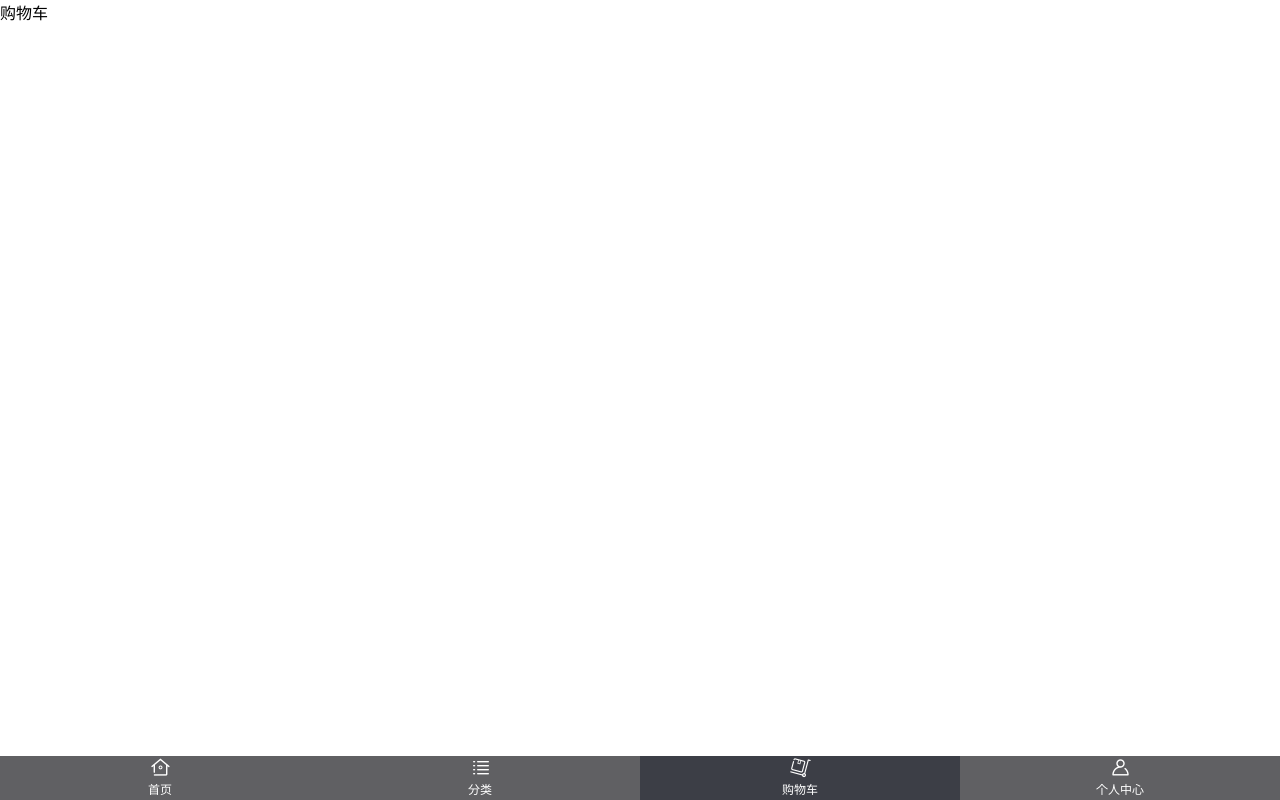
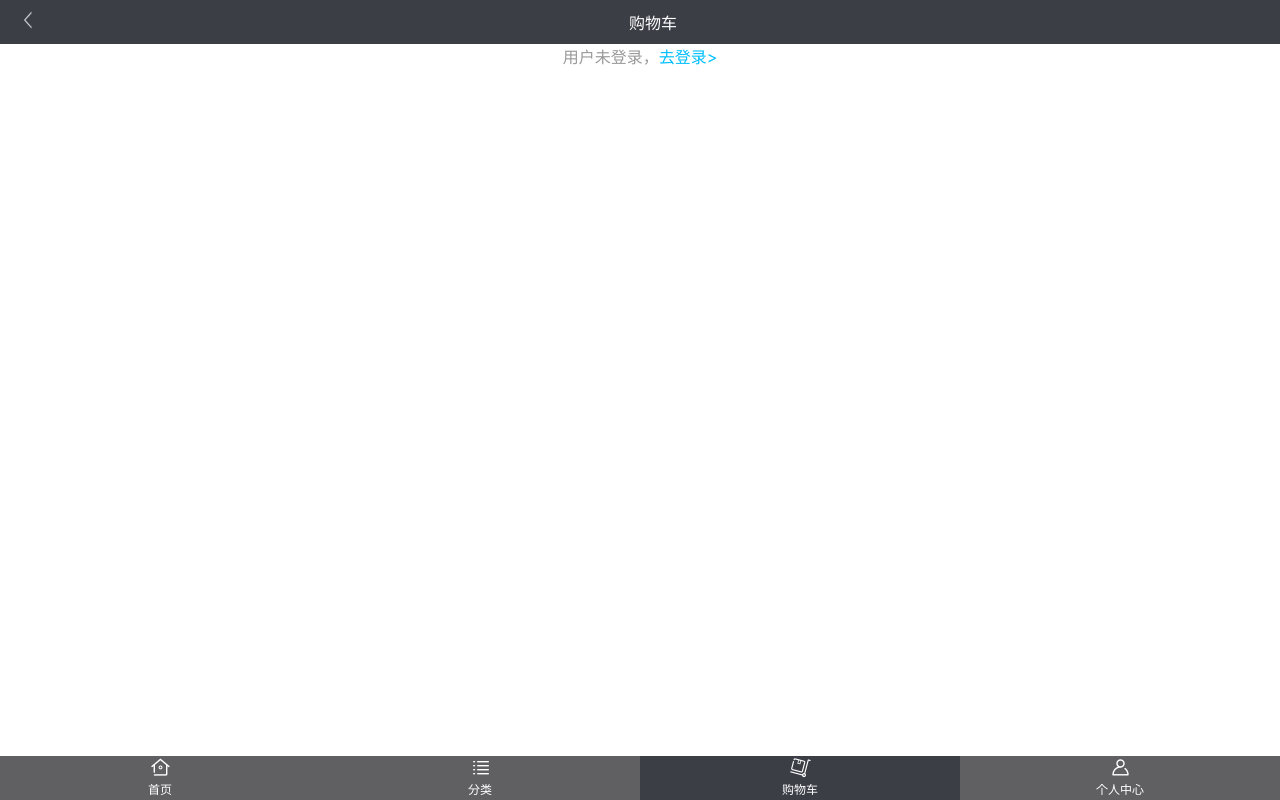
Before and after one commit to haozhuxyz/lcsc, a React (Create React App) app in the folder my-app/: page /Cart in a window 1280 px wide. Built offline with nearby package versions, Linux system fonts and the light colour scheme.

Commit message:
路由添加

```diff
--- /dev/null
+++ b/my-app/src/assets/css/Cart.css
@@ -0,0 +1,50 @@
+.cawrap{
+    width: 100%;
+
+}
+.caheader{
+    width: 100%;
+    height: 44px;
+    background: #3c3e46;
+    display: flex;
+    justify-content: space-between;
+    align-items: center;
+    box-sizing: border-box;
+    padding: 0 15px;
+    position: fixed;
+    top:0;
+    left: 0;
+
+
+
+}
+.caheader span{
+    font-size: 16px;
+    color:#fff;
+
+}
+.caheader img{
+    height: 26px;
+}
+.camain{
+    display: flex;
+    margin-top: 44px;
+    height: 400px;
+    justify-content: center;
+    align-items: center;
+}
+.camain p{
+    color:#999;
+    font-size: 16px;
+
+}
+.camain p a{
+    color: deepskyblue;
+    font-size: 16px;
+}
+
+
+.cartmain{
+    width: 100%;
+    margin-top: 44px;
+}
--- a/my-app/src/components/FooterNav.js
+++ b/my-app/src/components/FooterNav.js
@@ -37,6 +37,7 @@ class FooterNav extends React.Component{
                       <Route path={"/My"} component={My}></Route>
                       <Route path={"/login"} component={Login}></Route>
                       <Route path={"/register"} component={Register}></Route>
+
 
 
                       <div className={"footer"}>
--- a/my-app/src/router/index.js
+++ b/my-app/src/router/index.js
@@ -4,7 +4,8 @@ import Cart from "../views/Cart"
 import My from "../views/My"
 import Detail from "../views/Detail"
 import DetailShop from "../views/ShopDetail"
-
+import Login from "../views/Login"
+import Register from "../views/Register"
 export default [
     {
         path:"/Home",
@@ -41,5 +42,17 @@ export default [
         component:DetailShop,
         name:'详情页',
         exact:false
-    }
+    },
+    {
+        path:"/Login",
+        component:Login,
+        name:'登录',
+        exact:false
+    },
+    {
+        path:"/Register",
+        component:Register,
+        name:'注册',
+        exact:false
+    },
 ]
--- a/my-app/src/views/Cart.js
+++ b/my-app/src/views/Cart.js
@@ -1,8 +1,55 @@
 import React from "react";
+import "../assets/css/Cart.css";
+import la from "../assets/img/my1.png";
+
 class Cart extends React.Component{
+    constructor(){
+        super()
+        this.state={
+            isLogin:0
+        }
+
+    }
+    goBack(){
+        this.props.history.go(-1)
+    }
+    goLogin(){
+        this.props.history.push("login")
+    }
+    componentWillMount(){
+        //console.log("componentWillMount")
+        if(localStorage.lcuserName&&localStorage.lcpwd){
+            this.setState({
+                isLogin : 1,
+
+
+            })
+        }
+    }
     render(){
         return (
-            <div>购物车</div>
+
+            <div className={"cawrap"}>
+                <div className={"caheader"}>
+                    <div onClick={this.goBack.bind(this)}><img src={la} alt=""/></div>
+                    <span>购物车</span>
+                    <i></i>
+
+                </div>
+                <div className={"camain"} style={{display:this.state.isLogin?"none":"block"}}>
+
+                    <p>
+                        用户未登录，<a onClick={this.goLogin.bind(this)}>去登录&gt;</a>
+                    </p>
+
+
+                </div>
+                <div className={"cartmain"} style={{display:this.state.isLogin?"block":"none"}}>
+                    cartmain
+                </div>
+
+
+            </div>
         )
     }
 }
--- a/my-app/src/views/Login.js
+++ b/my-app/src/views/Login.js
@@ -24,7 +24,7 @@ export default class Login extends React.Component{
         //console.log(this.refs.userName.value)
         //console.log(localStorage.lcuserName)
 
-        if(this.refs.userName.value===localStorage.lcuserName&&this.refs.pwd.value===localStorage.lcpwd){
+        if(this.refs.userName.value===localStorage.lcuserName&&this.refs.pwd.value===localStorage.lcpwd&&this.refs.userName.value){
             console.log("正确")
             this.refs.warn.style.visibility="hidden"
             this.props.history.push("/")
```
Also changed, not shown: 1 other file (tests, documents, lock files or other folders).
